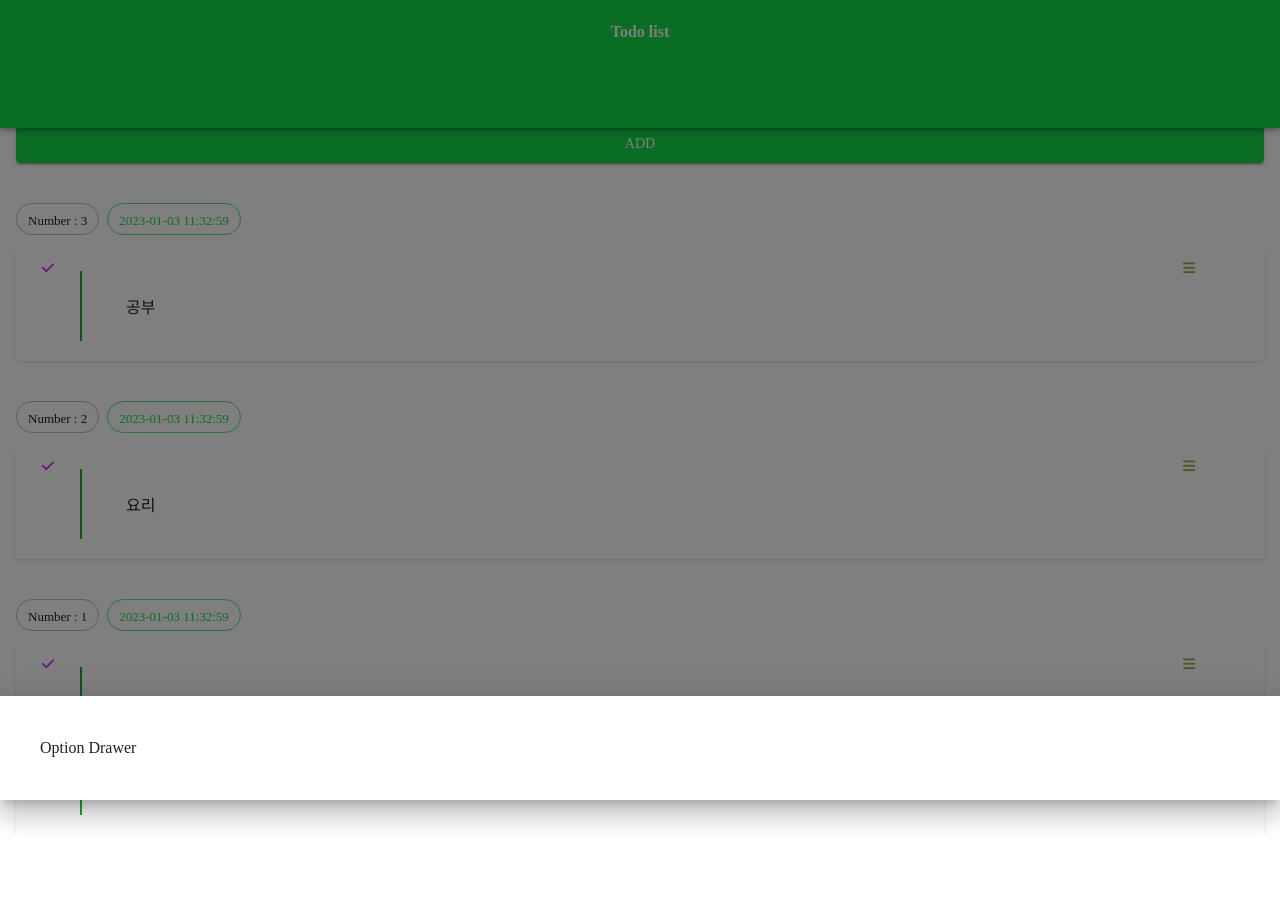
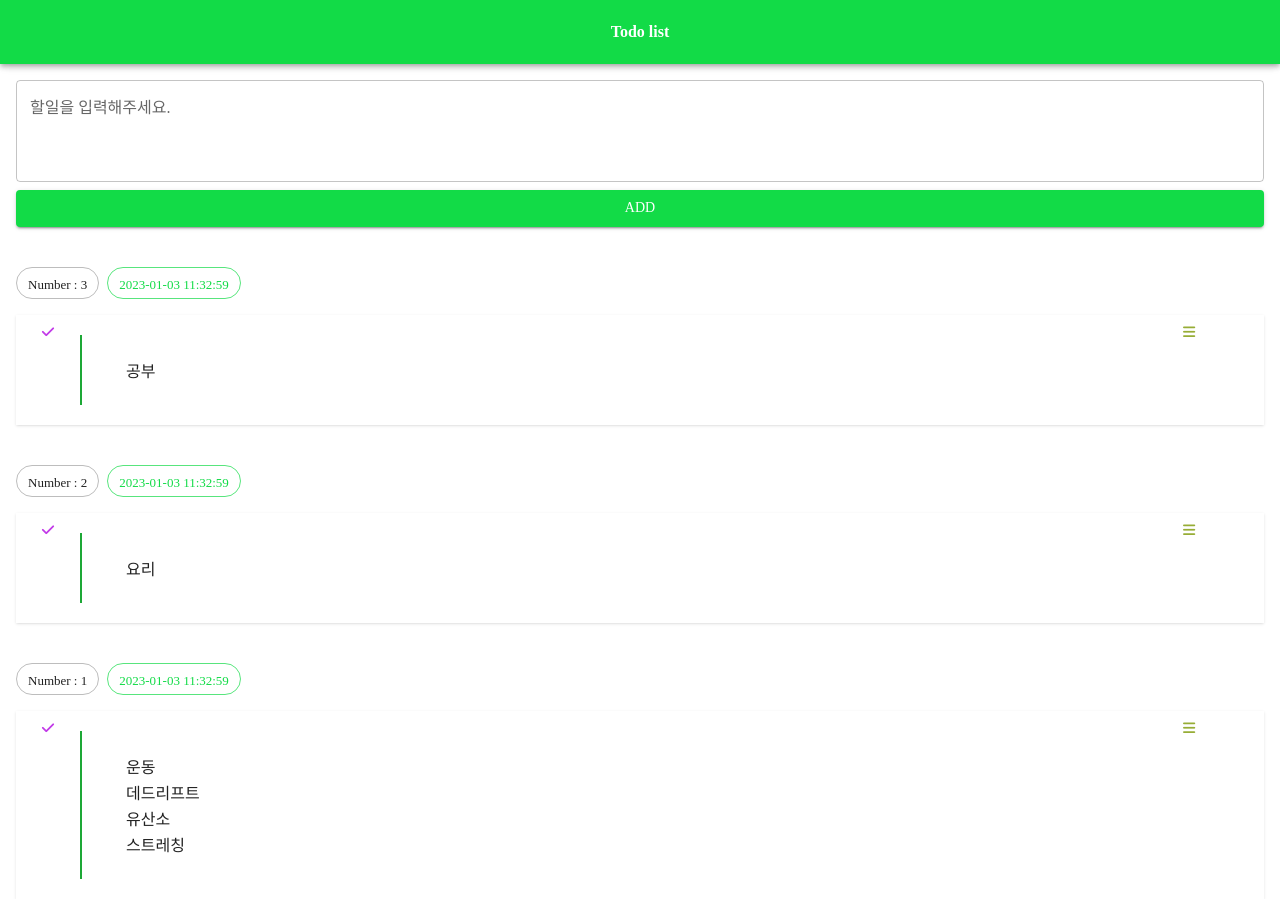
Before and after one commit to Bravetomato/react-proj, a React (Create React App) app: page / in a window 1280 px wide. Before the commit the page ends 835 px from the top, so only its background shows below. Built offline with nearby package versions, Linux system fonts and the light colour scheme.

Commit message:
컴포넌트 분리

```diff
--- a/src/App.js
+++ b/src/App.js
@@ -2,7 +2,7 @@ import React, { useState, useRef, useEffect } from "react";
 import { Button, AppBar, Toolbar, TextField, ThemeProvider, CssBaseline, createTheme, Chip, Drawer } from '@mui/material/';
 import { ClassNames } from "@emotion/react";
 
-//MUI Drawer
+//컴포넌트 나누기
 function useTodosState() {
   const [todos, setTodos] = useState([]);
   const lastTodoIdRef = useRef(0);
@@ -38,6 +38,91 @@ function useTodosState() {
     removeTodo
   };
 }
+
+function NewTodoForm({ todosState }) {
+  const onSubmit = (e) => {
+    e.preventDefault();
+
+    const form = e.target;
+
+    form.content.value = form.content.value.trim();
+
+    if (form.content.value.length == 0) {
+      alert("할일을 입력해주세요.");
+      form.content.focus();
+
+      return;
+    }
+
+    todosState.addTodo(form.content.value);
+    form.content.value = "";
+    form.content.focus();
+  };
+
+  return(
+  <>
+   <form onSubmit={onSubmit} className="flex flex-col mt-4 px-4 gap-2">
+      <TextField
+        minRows={3}
+        maxRows={10}
+        multiline
+        autoComplete="off"
+        name="content"
+        type="text"
+        label="할일을 입력해주세요."
+        variant="outlined"
+      />
+      <Button type="submit" variant="contained">Add</Button>
+      </form>
+  </>);
+}
+
+function TodoListItem({ todo }) {
+  return(
+  <>
+  <li key={todo.id} className="mt-10">
+              <div className="flex gap-2">
+                <Chip label={`Number : ${todo.id}`} className="!pt-1"variant="outlined" />
+                <Chip label={todo.regDate} variant="outlined" className="!pt-1" color="primary" />
+              </div>
+              <div className="flex shadow mt-4 round">
+                <Button className="flex-shrink-0 !items-start !rounded-[20px_0_0_20px]">
+                  <span className="text-3x1 text-[#c23ae8] ">
+                    <i className="fa-solid fa-check" />
+                    </span>
+                </Button>
+              <div className="flex-shrink-0 w-[2px] bg-[#1da836] my-5 mr-1"></div>
+              <div className="mt-1 p-10 flex-grow whitespace-pre-wrap leading-relaxed mt-1 flex itmes-center">
+              {todo.content}</div>
+                <Button className="w-[150px] flex-shrink-0 !items-start !rounded-[0_20px_20px_0]">
+                  <span className="text-3x1 text-[#97ad36]">
+                  <i className="fa-solid fa-bars" />
+                  </span>
+                </Button>
+              </div>
+            </li>
+  </>
+ );
+}
+
+function TodoList({ todosState }){
+
+  return(
+  <>
+        <Drawer anchor={"bottom"} open={false} onClose={() => {}}>
+        <div className="p-10">Option Drawer</div>
+      </Drawer>
+      <div className="mt-4 px-4">
+        <ul>
+          {todosState.todos.map((todo) => (
+            <TodoListItem key={todo.id} todo={todo} />
+          ))}
+        </ul>
+      </div>
+  </>
+ );
+}
+
 
 function App() {
   const todosState = useTodosState();
@@ -75,70 +160,10 @@ function App() {
           <span className="font-bold">Todo list</span>
           <div className="flex-1"></div>
         </Toolbar>
+      </AppBar>
       <Toolbar/>
-      </AppBar>
-      <form onSubmit={onSubmit} className="flex flex-col mt-4 px-4 gap-2">
-        {/* mt-4 : margin top 4. px-4 : padding 4 */}
-      <TextField
-        minRows={3}
-        maxRows={10}
-        multiline
-        autoComplete="off"
-        name="content"
-        type="text"
-        label="할일을 입력해주세요."
-        variant="outlined"
-      />
-      <Button type="submit" variant="contained">Add</Button>
-      </form>
-      {/* 드로어 부분: 아래에서 드로우되며, true-> 항상 열린다는 의미 */}
-      <Drawer
-            anchor={"bottom"}
-            open={true}
-            onClose={() => {}}
-          >
-            <div className="p-10">Option Drawer</div>
-      </Drawer>
-      <div className="mt-4 px-4">
-        <ul>
-          {todosState.todos.map((todo) => (
-            <li key={todo.id} className="mt-10">
-              <div className="flex gap-2">
-                <Chip label={`Number : ${todo.id}`} className="!pt-1"variant="outlined" />
-                <Chip label={todo.regDate} variant="outlined" className="!pt-1" color="primary" />
-              </div>
-              <div className="flex shadow mt-4 round">
-                <Button className="flex-shrink-0 !items-start !rounded-[20px_0_0_20px]">
-                  <span className="text-3x1 text-[#c23ae8] ">
-                  {/* text-3x1 : icon 크기 설정. */}
-                  {/* text-[#c23ae8] : icon 색 설정*/}
-                  {/* {
-                  //   "text-[#ebdbb0]": index % 2 == 0,
-                  // 인덱스가 2로 나누어 떨어지면 text 색을 #ebdbb0 로 바꾼다
-                  // },
-                  // {
-                  //   "text-[#91e9f2]": index % 2 != 0,
-                  // 인덱스가 2로 나누어 떨어지지 않으면 text 색을 #91e9f2 로 바꾼다
-                  // }
-                  // )}> */}
-                    <i class="fa-solid fa-check" />
-                    {/* <i class="fa-solid fa-check" /> : 폰트어썸에서 체크 아이콘 복사, <FontAwesomeIcon icon="fa-solid fa-check" /> 를 <i class=~>로 수정적용*/}
-                    </span>
-                </Button>
-              {/* divider : 체크표시와 할일 사이의 세로선 */}
-              <div className="flex-shrink-0 w-[2px] bg-[#1da836] my-5 mr-1"></div>
-              <div className="mt-1 p-10 flex-grow whitespace-pre-wrap leading-relaxed mt-1 flex itmes-center">
-              {todo.content}</div>
-                <Button className="w-[150px] flex-shrink-0 !items-start !rounded-[0_20px_20px_0]">
-                  <span className="text-3x1 text-[#97ad36]">
-                  <i class="fa-solid fa-bars" />
-                  </span>
-                </Button>
-              </div>
-            </li>
-          ))}
-        </ul>
-      </div>
+      <NewTodoForm todosState={todosState}/>
+      <TodoList todosState={todosState}/>
     </>
   );
 }
```
